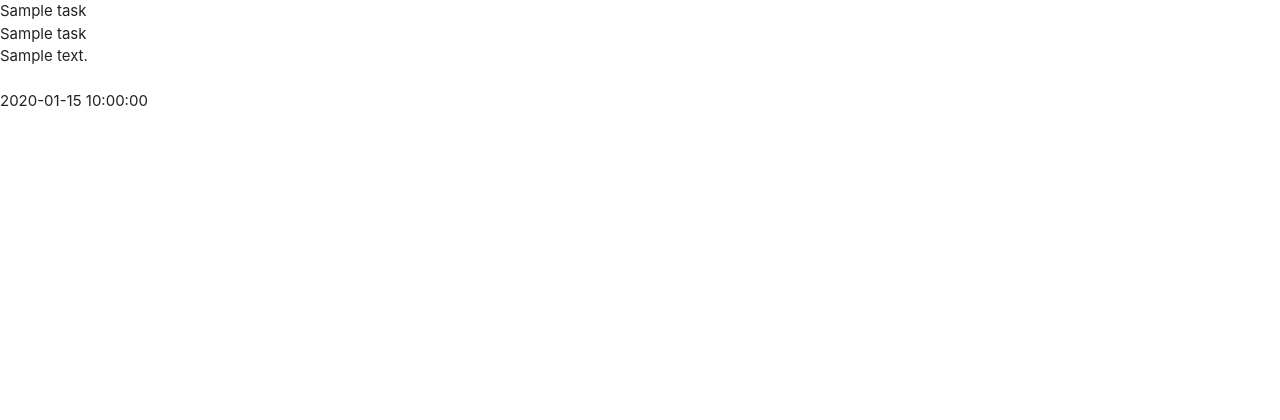
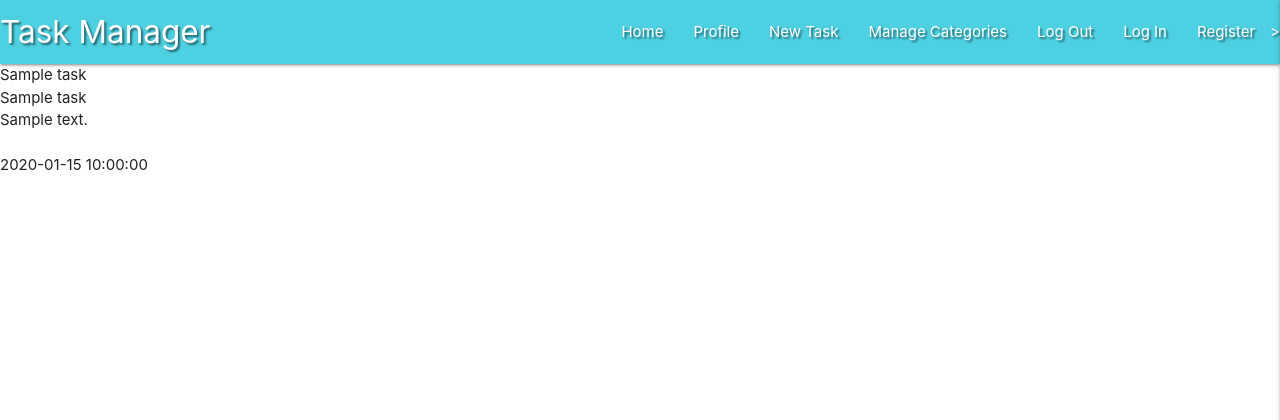
Before and after one commit to junokili/special-robot, a Flask app: page / in a window 1280 px wide. Shown: the top 420 px of the page. Run offline with Flask 2, Linux system fonts and the light colour scheme; a database or web service that is not in the repository returns one stand-in record (values such as "Sample title"); some libraries are stand-ins or nearby versions.

Commit message:
added navbar and sidenav

```diff
--- a/static/css/style.css
+++ b/static/css/style.css
@@ -0,0 +1,3 @@
+.text-shadow {
+    text-shadow: 2px 2px 2px rgba(0, 0, 0, 0.5)
+}
--- /dev/null
+++ b/static/js/script.js
@@ -0,0 +1,3 @@
+$(document).ready(function(){
+    $('.sidenav').sidenav({edge: "right"});
+  });
--- a/templates/base.html
+++ b/templates/base.html
@@ -11,7 +11,36 @@
     <title>Task Manager</title>
 </head>
 <body>
+<header>
+<!--- navbar -->
+<nav class="nav-extended text-shadow cyan lighten-2">
+    <div class="nav-wrapper">
+      <a href="{{ url_for('get_tasks') }}" class="brand-logo">Task Manager</a>
+      <a href="#" data-target="mobile-demo" class="sidenav-trigger right"><i class="fas fa-bars"></i></a>
+      <ul class="right hide-on-med-and-down">
+        <li><a href="{{ url_for('get_tasks') }}">Home</a></li>
+        <li><a href="#">Profile</a></li>
+        <li><a href="#">New Task</a></li>
+        <li><a href="#">Manage Categories</a></li>
+        <li><a href="#">Log Out</a></li>
+        <li><a href="#">Log In</a></li>
+        <li><a href="#">Register</a></li>>
+      </ul>
+    </div>
+  </nav>
+<!--- mobile navbar -->
+  <ul class="sidenav" id="mobile-demo">
+  <h4 class="h4 center-align cyan-text text-lighten-2">Task Manager<h4>
+        <li><a href="{{ url_for('get_tasks') }}">Home</a></li>
+        <li><a href="#">Profile</a></li>
+        <li><a href="#">New Task</a></li>
+        <li><a href="#">Manage Categories</a></li>
+        <li><a href="#">Log Out</a></li>
+        <li><a href="#">Log In</a></li>
+        <li><a href="#">Register</a></li>>
+  </ul>
 
+</header>
     {% block content %}
     {% endblock %}
 
```
Also changed, not shown: static/js/scipt.js (deleted).
